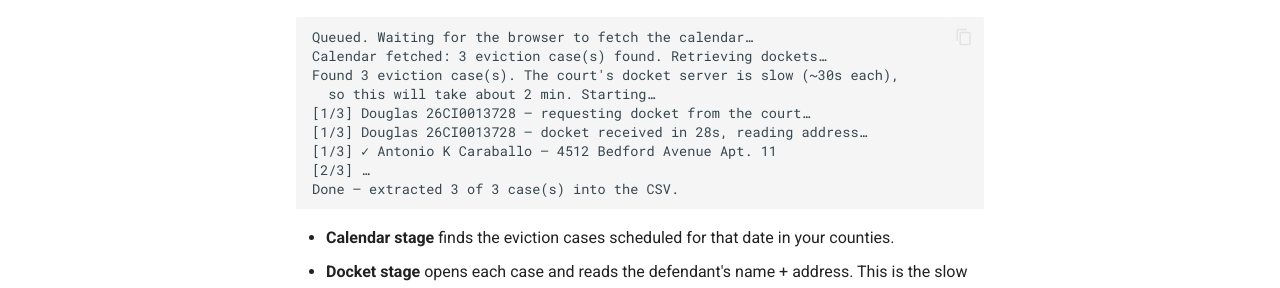
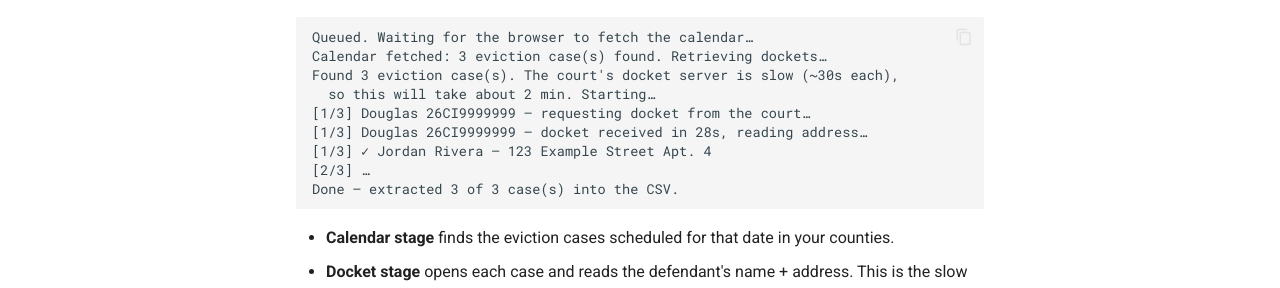
Before and after one commit to amsclark/ne-eviction-docs, an MkDocs documentation site: the page built from docs/running-a-scrape.md, in a window 1280 px wide and 1258 px high. Shown: the part 530-818 px from the top of the window. Built offline with MkDocs 1.6.1 and Material for MkDocs 9.7.7, drawn with Linux system fonts in a browser that asks for light colours.

Commit message:
Use synthetic example data in user docs (#2)
The CSV/progress examples used a real defendant + case number from a live test
run. Replace with obviously-fake data (Jordan Rivera, 26CI9999999) — public
record shouldn't be reproduced in public-facing examples.

Co-authored-by: Claude Opus 4.8 (1M context) <noreply@anthropic.com>

````diff
--- a/docs/running-a-scrape.md
+++ b/docs/running-a-scrape.md
@@ -19,9 +19,9 @@ Queued. Waiting for the browser to fetch the calendar…
 Calendar fetched: 3 eviction case(s) found. Retrieving dockets…
 Found 3 eviction case(s). The court's docket server is slow (~30s each),
   so this will take about 2 min. Starting…
-[1/3] Douglas 26CI0013728 — requesting docket from the court…
-[1/3] Douglas 26CI0013728 — docket received in 28s, reading address…
-[1/3] ✓ Antonio K Caraballo — 4512 Bedford Avenue Apt. 11
+[1/3] Douglas 26CI9999999 — requesting docket from the court…
+[1/3] Douglas 26CI9999999 — docket received in 28s, reading address…
+[1/3] ✓ Jordan Rivera — 123 Example Street Apt. 4
 [2/3] …
 Done — extracted 3 of 3 case(s) into the CSV.
 ```
````
Also changed, not shown: docs/reading-the-csv.md (+2 -2 lines).
